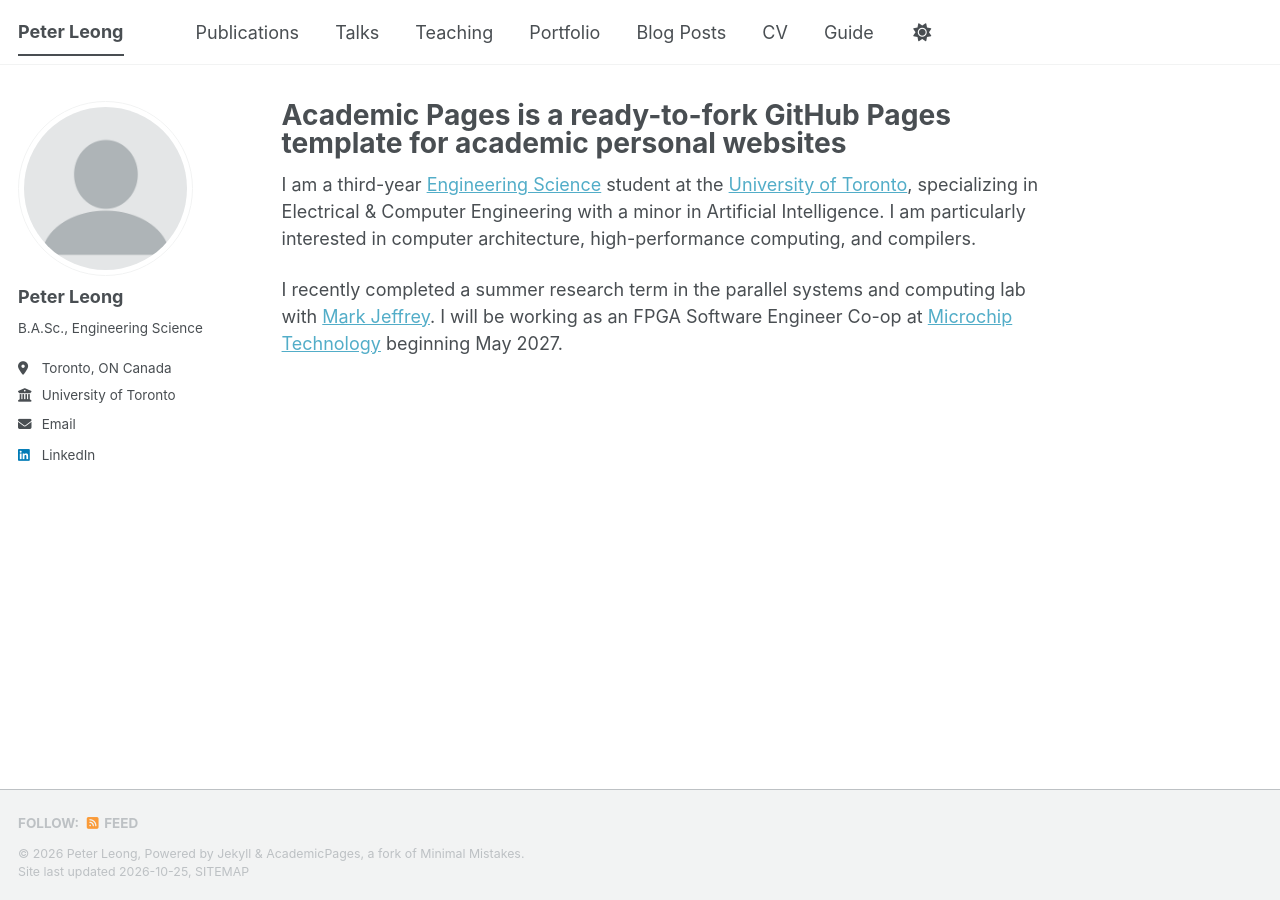
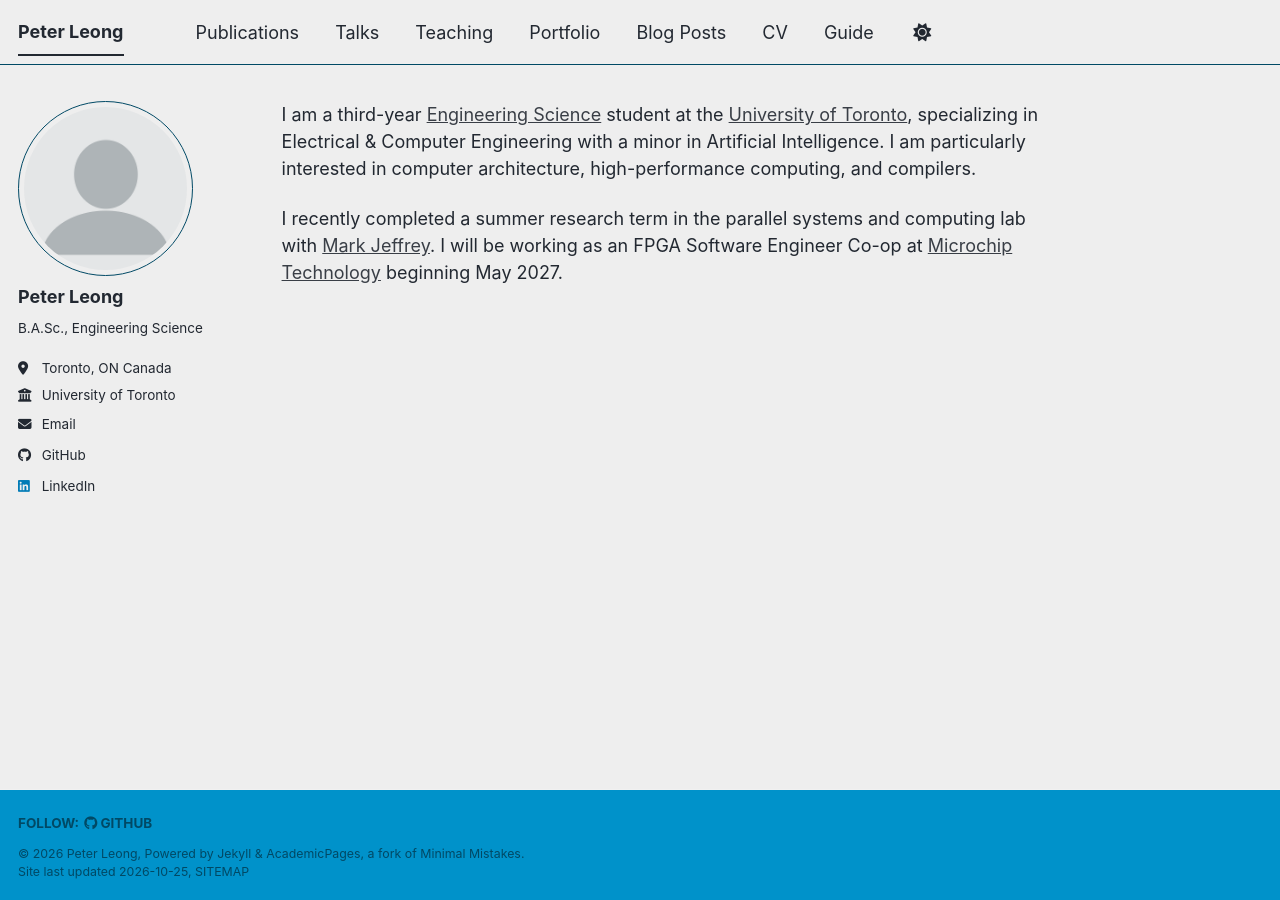
Before and after one commit to PeterL-Engineering/peterl-engineering.github.io, a Jekyll site: the page built from _pages/about.md, in a window 1280 px wide. Built offline with Jekyll 4.4.1, drawn with Linux system fonts in a browser that asks for light colours; a style sheet for code colours, icons or effects is not loaded.

Commit message:
Updated theme and removed title

```diff
--- a/_config.yml
+++ b/_config.yml
@@ -8,15 +8,15 @@
 
 # Basic Site Settings
 locale                   : "en-US"
-site_theme               : "default" # The available themes options are "default", "air", "sunrise", "mint", "dirt" and "contrast"
+site_theme               : "air" # The available themes options are "default", "air", "sunrise", "mint", "dirt" and "contrast"
 title                    : "Peter Leong"
 title_separator          : "-"
 name                     : &name "Peter Leong"
 description              : &description "Peter Leong's academic portfolio"   # Update this with a general description of your site, this is the default if not overridden by a page
 url                      : https://peterl-engineering.github.io # The base hostname & protocol for your site e.g. "https://[your GitHub username].github.io",
                                                            # or if you already have some other page hosted on Github then use "https://[your GitHub username].github.io/[Your Repo Name]"
-baseurl                  : "" # the subpath of your site, e.g. "/blog"
-repository               : "github.com/peterl-engineering"
+baseurl                  : # the subpath of your site, e.g. "/blog"
+repository               : # URL
 
 # Site Author - The following control what appear as part of the author content on the side bar.
 #               If a field is blank the icon and link will not appear, otherwise it will be shown.
@@ -51,7 +51,7 @@ author:
   bitbucket        : # Username - Update with your username on the site
   codepen          : # Username
   dribbble         : # Username
-  github           : # "academicpages"
+  github           : "peterl-engineering"
   kaggle           : # Username
   stackoverflow    : # User number or user number and name (i.e., use "1" or "1/jeff-atwood")
 
@@ -125,7 +125,7 @@ staticman:
       options:
         format           : "iso8601" # "iso8601" (default), "timestamp-seconds", "timestamp-milliseconds"
 atom_feed:
-  hide                   : false     # change to true to hide the RSS feed in the footer
+  hide                   : true     # change to true to hide the RSS feed in the footer
   path                   : # blank (default) uses feed.xml
 
 
--- a/_pages/about.md
+++ b/_pages/about.md
@@ -1,6 +1,6 @@
 ---
 permalink: /
-title: "Academic Pages is a ready-to-fork GitHub Pages template for academic personal websites"
+title:
 author_profile: true
 redirect_from:
   - /about/
```
